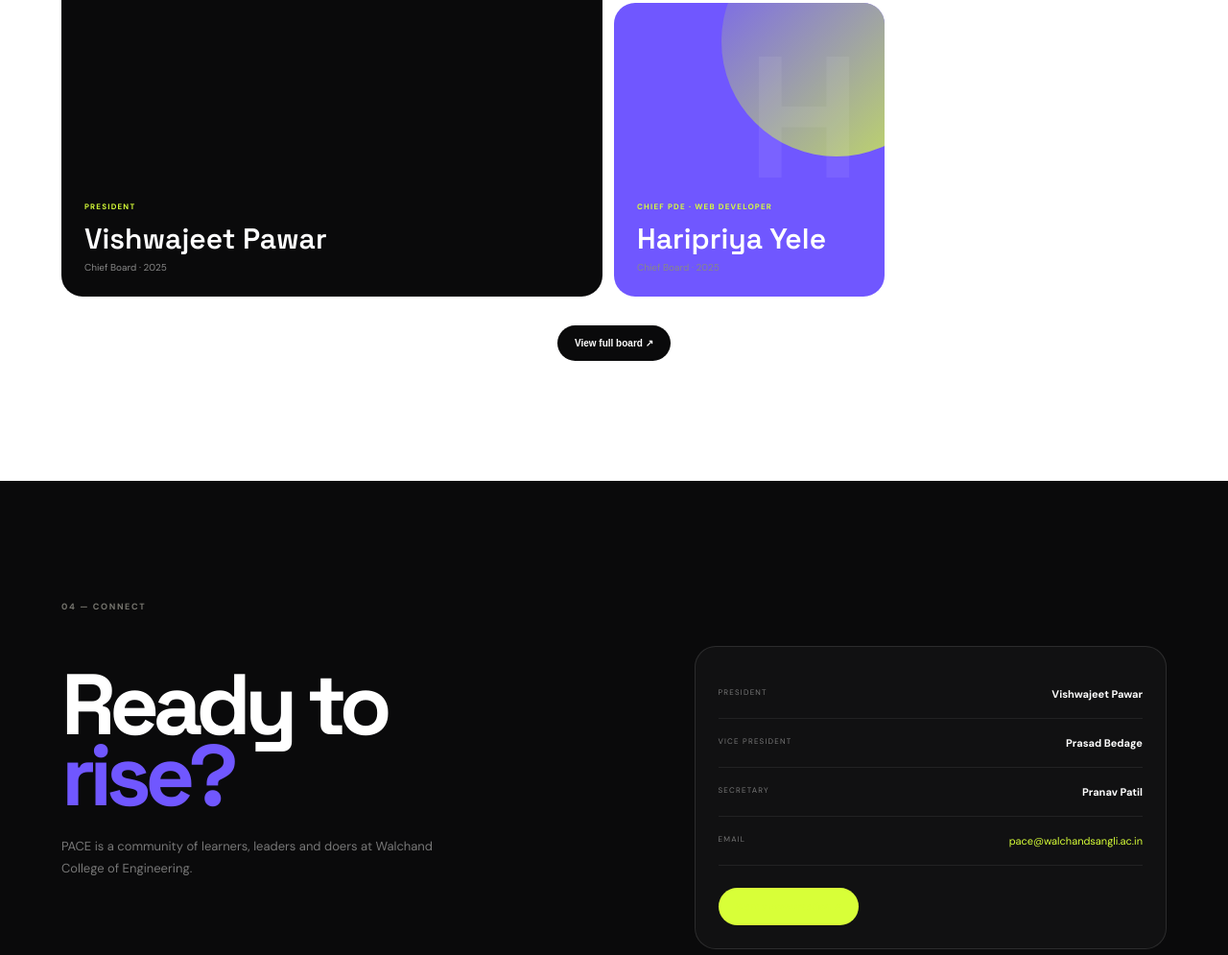
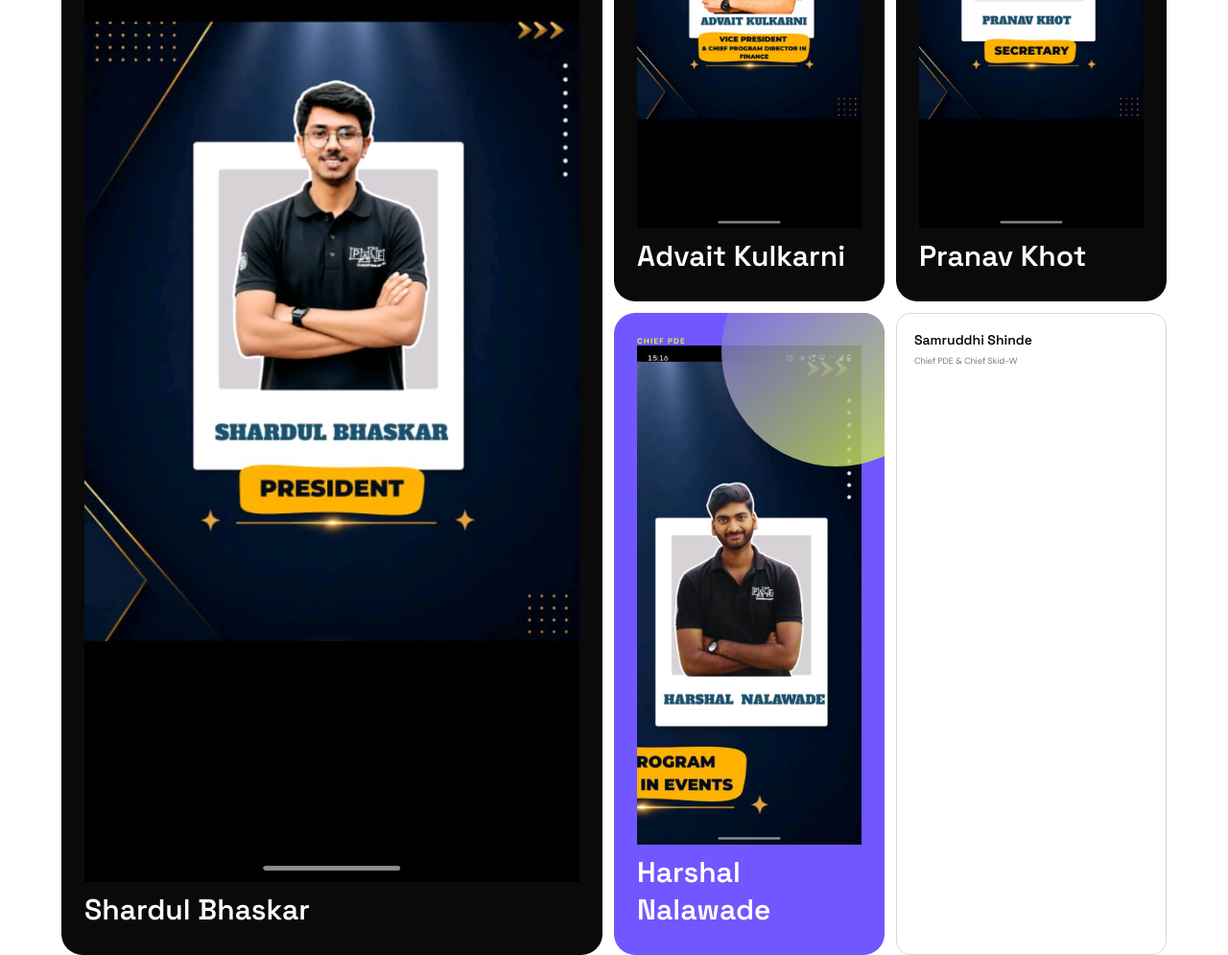
Before and after one commit to theaditid/pace-new-website, a plain HTML site: page index.html in a window 1280 px wide. Shown: the part 3262-4257 px from the top of the page at 96% size. Drawn offline with Linux system fonts and the light colour scheme; files whose address does not match are found by name.

Commit message:
Update index.html

```diff
--- a/index.html
+++ b/index.html
@@ -35,11 +35,10 @@
 <section id="people" class="people"><div class="label">03 — THE PEOPLE</div>
 <div class="people-top"><h2>Built by<br><em>PACErs.</em></h2><p>Student leadership is at the heart of PACE. Meet the Chief Board shaping the 2025 chapter.</p></div>
 <div class="leaders">
-<article class="leader big"><span class="role">PRESIDENT</span><div class="initial">V</div><h3>Vishwajeet Pawar</h3><p>Chief Board · 2025</p></article>
-<article class="leader"><span class="role">VICE PRESIDENT · CHIEF PDF</span><div class="initial">P</div><h3>Prasad Bedage</h3><p>Chief Board · 2025</p></article>
-<article class="leader"><span class="role">SECRETARY</span><div class="initial">P</div><h3>Pranav Patil</h3><p>Chief Board · 2025</p></article>
-<article class="leader light"><span class="role">CHIEF PDE · WEB DEVELOPER</span><div class="initial">H</div><h3>Haripriya Yele</h3><p>Chief Board · 2025</p></article></div>
-<div class="people-more" id="more">
+<article class="leader big"><span class="role">PRESIDENT</span><img src="shardul.jpeg" alt="Shardul Bhaskar"><h3>Shardul Bhaskar</h3></article>
+<article class="leader"><span class="role">VICE PRESIDENT</span><img src="advait.jpeg" alt="Advait Kulkarni"><h3>Advait Kulkarni</h3></article>
+<article class="leader"><span class="role">SECRETARY</span><img src="pranav.jpeg" alt="Pranav Khot"><h3>Pranav Khot</h3></article>
+<article class="leader light"><span class="role">CHIEF PDE</span><img src="harshal.jpeg" alt="Harshal Nalawade"><h3>Harshal Nalawade</h3></article>
 <div class="member">Samruddhi Shinde <span>Chief PDE & Chief Skid-W</span></div><div class="member">Gayatri Patil <span>Chief PDE</span></div>
 <div class="member">Samarth Gaikwad <span>Chief PDE</span></div><div class="member">Chinmayi Bargale <span>Chief PDF</span></div>
 <div class="member">Juhi Zinage <span>Chief PDP</span></div><div class="member">Sahil Badera <span>Chief PDP</span></div>
@@ -52,7 +51,7 @@
 <button class="reveal" id="reveal">View full board ↗</button></section>
 
 <section id="connect" class="connect"><div class="label">04 — CONNECT</div><div class="connect-grid"><div><h2>Ready to<br><em>rise?</em></h2><p>PACE is a community of learners, leaders and doers at Walchand College of Engineering.</p></div>
-<div class="contact"><div><span>PRESIDENT</span><b>Vishwajeet Pawar</b></div><div><span>VICE PRESIDENT</span><b>Prasad Bedage</b></div><div><span>SECRETARY</span><b>Pranav Patil</b></div><div><span>EMAIL</span><a href="mailto:pace@walchandsangli.ac.in">pace@walchandsangli.ac.in</a></div><a class="mail" href="mailto:pace@walchandsangli.ac.in">Start a conversation ↗</a></div></div></section>
+<div class="contact"><div><span>PRESIDENT</span><b>Shardul Bhaskar</b></div><div><span>VICE PRESIDENT</span><b>Advait Kulkarni</b></div><div><span>SECRETARY</span><b>Pranav Khot</b></div><div><span>EMAIL</span><a href="mailto:pace@walchandsangli.ac.in">pace@walchandsangli.ac.in</a></div><a class="mail" href="mailto:pace@walchandsangli.ac.in">Start a conversation ↗</a></div></div></section>
 </main>
 <footer><img src="assets/pace-logo.png" alt="PACE"><span>Personality Advancement Circle of Engineers · WCE Sangli</span><a href="#">Back to top ↑</a></footer>
 <script src="app.js"></script></body></html>
```
